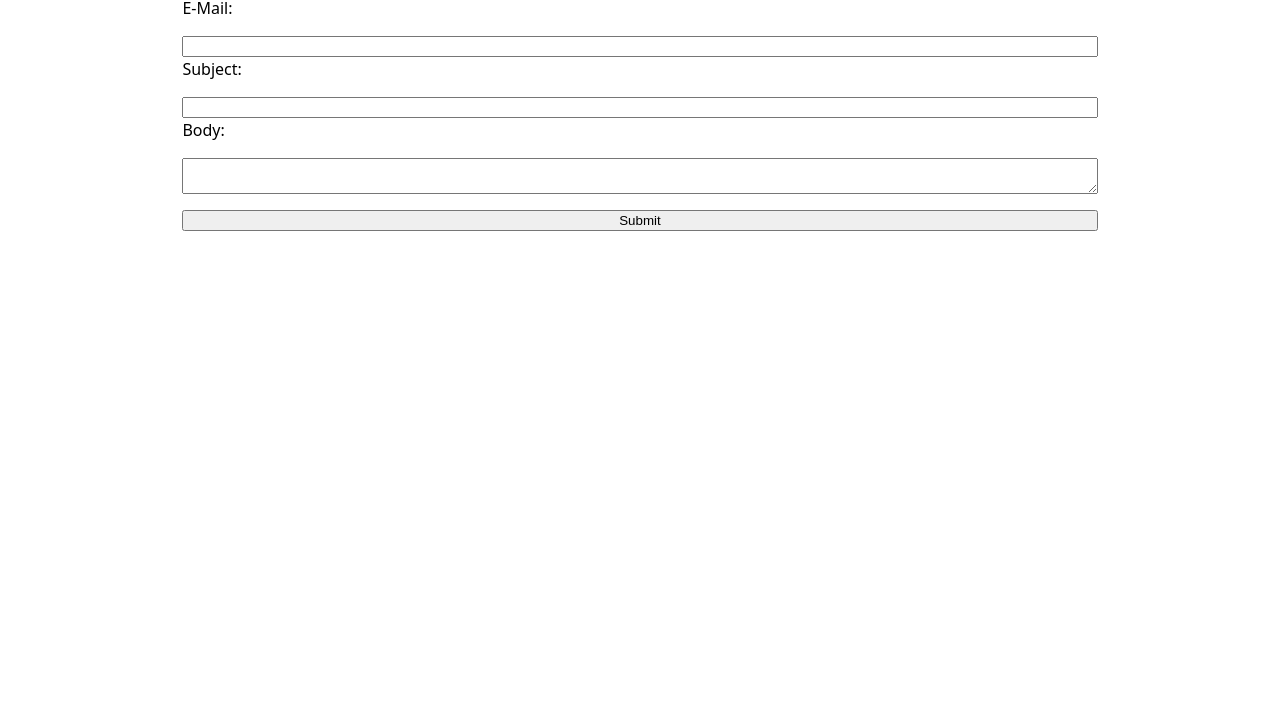
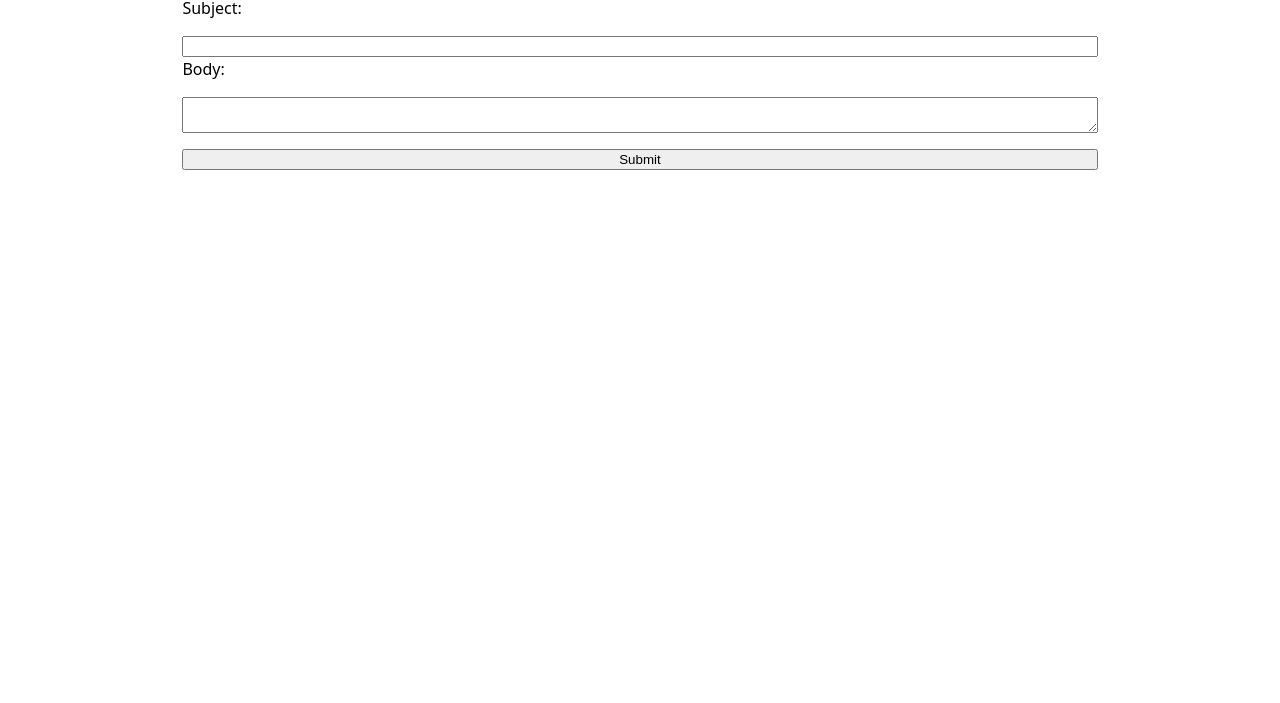
Before and after one commit to Kevin-Wu-12/portfolio, a plain HTML site: page contact/index.html in a window 1280 px wide. Shown: the part 97-800 px from the top of the page. Drawn offline with Linux system fonts and the light colour scheme.

Commit message:
Update index.html

```diff
--- a/contact/index.html
+++ b/contact/index.html
@@ -8,10 +8,6 @@
     <h1>Contact Me</h1>
 
     <form action="mailto:kewu1227@gmail.com" method="GET">
-        <label>
-            E-Mail:
-            <input name="email" type="email">
-        </label>
         <label>
             Subject:
             <input name="subject">
```
